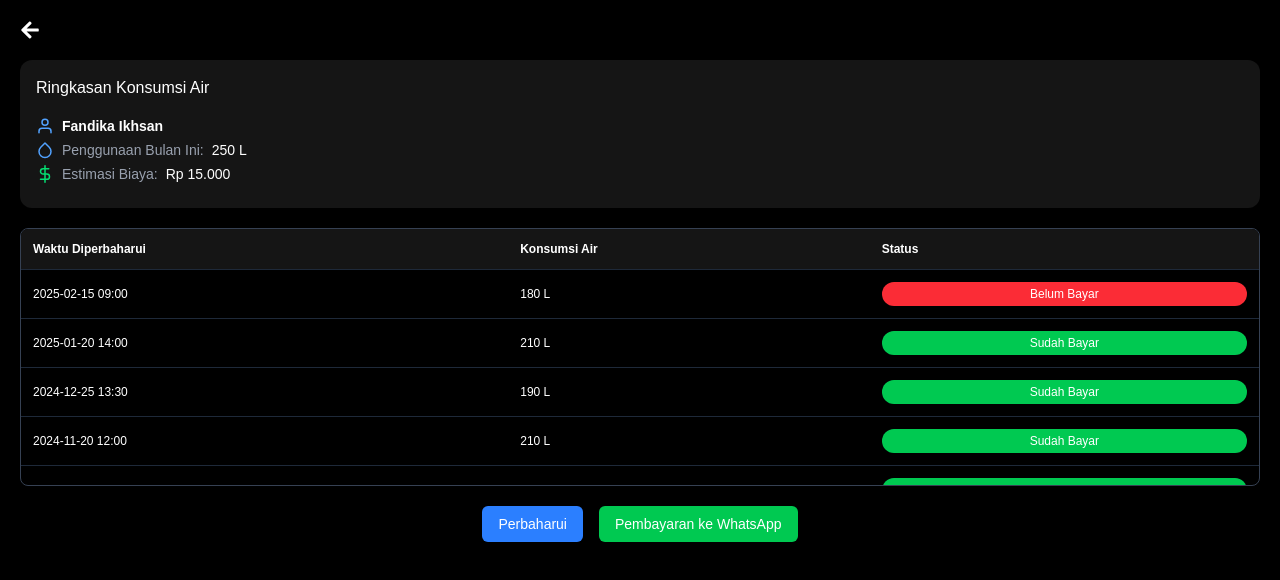
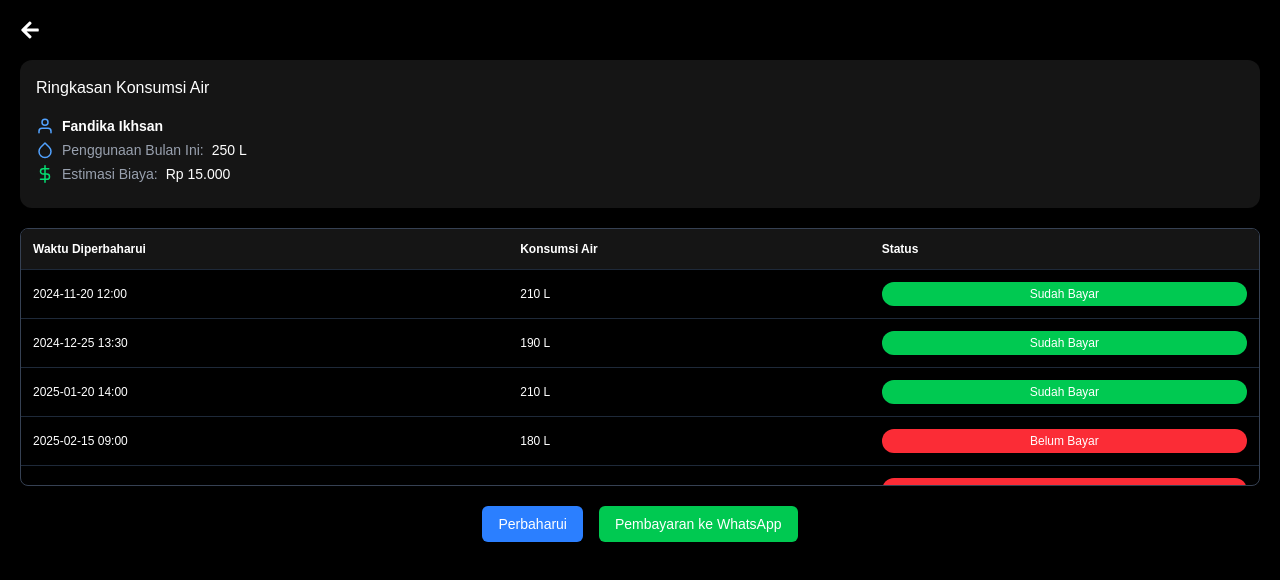
Before and after one commit to fandikaikhsan/rapih, a Next.js app: page /feature/air in a window 1280 px wide. Shown: the top 580 px of the page. Built offline with nearby package versions, Linux system fonts and the light colour scheme.

Commit message:
chores: resort dummy data in air feature

```diff
--- a/src/app/feature/air/page.tsx
+++ b/src/app/feature/air/page.tsx
@@ -1,4 +1,5 @@
 "use client"
+
 import { useState, useEffect } from "react"
 import WaterConsumptionSummary from "@/components/air/SummaryCard"
 import { WaterConsumptionUserData } from "@/types/users"
@@ -14,12 +15,12 @@ export default function Home() {
     lastUpdated: "2025-04-01 10:00",
     estimatedCost: 15000,
     history: [
+      { consumption: 220, date: "2024-10-15 08:30", status: true },
+      { consumption: 210, date: "2024-11-20 12:00", status: true },
+      { consumption: 190, date: "2024-12-25 13:30", status: true },
+      { consumption: 210, date: "2025-01-20 14:00", status: true },
+      { consumption: 180, date: "2025-02-15 09:00", status: false },
       { consumption: 200, date: "2025-03-01 10:00", status: false },
-      { consumption: 180, date: "2025-02-15 09:00", status: false },
-      { consumption: 210, date: "2025-01-20 14:00", status: true },
-      { consumption: 190, date: "2024-12-25 13:30", status: true },
-      { consumption: 210, date: "2024-11-20 12:00", status: true },
-      { consumption: 220, date: "2024-10-15 08:30", status: true },
     ],
   })
 
@@ -48,7 +49,7 @@ export default function Home() {
         {
           consumption: parseFloat(consumptionInput),
           date: dateInput,
-          status: true, // Set default status as "Sudah Dibayar"
+          status: false,
         },
       ],
       monthlyConsumption: parseFloat(consumptionInput),
```
